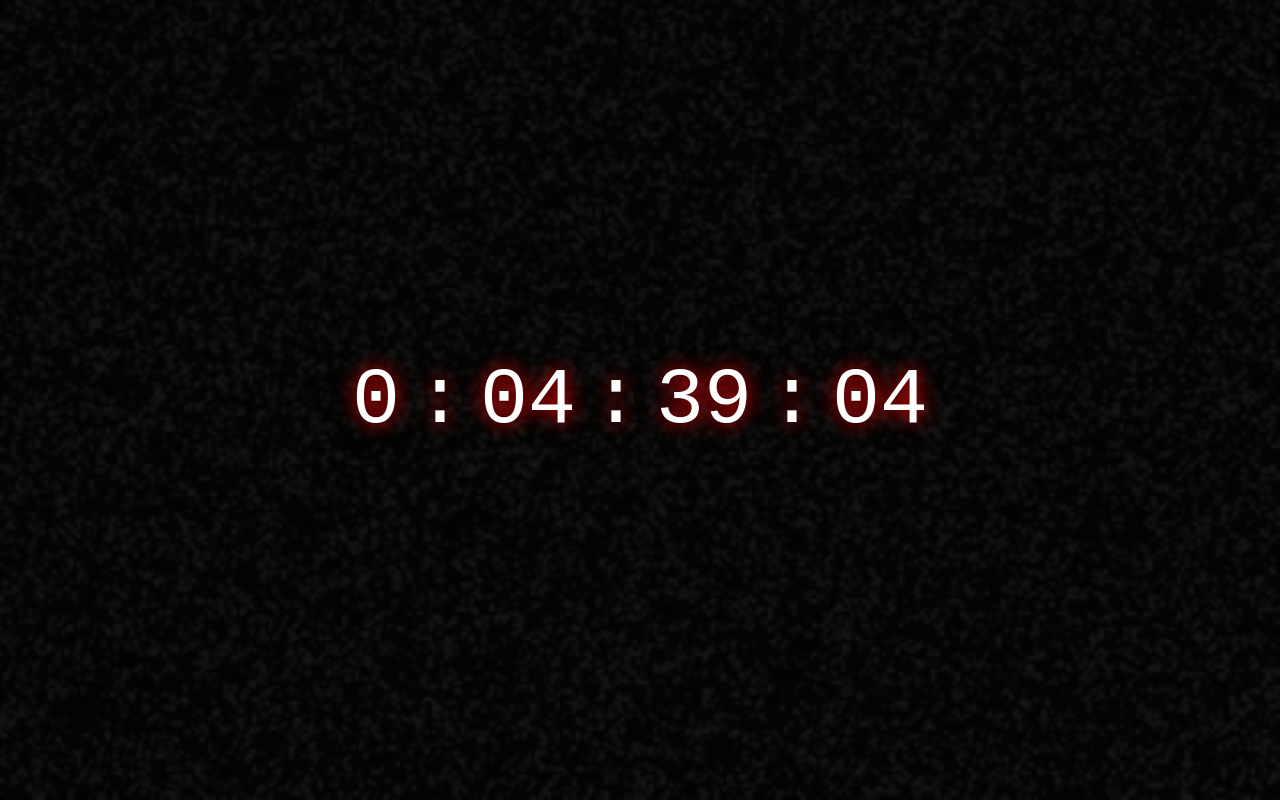
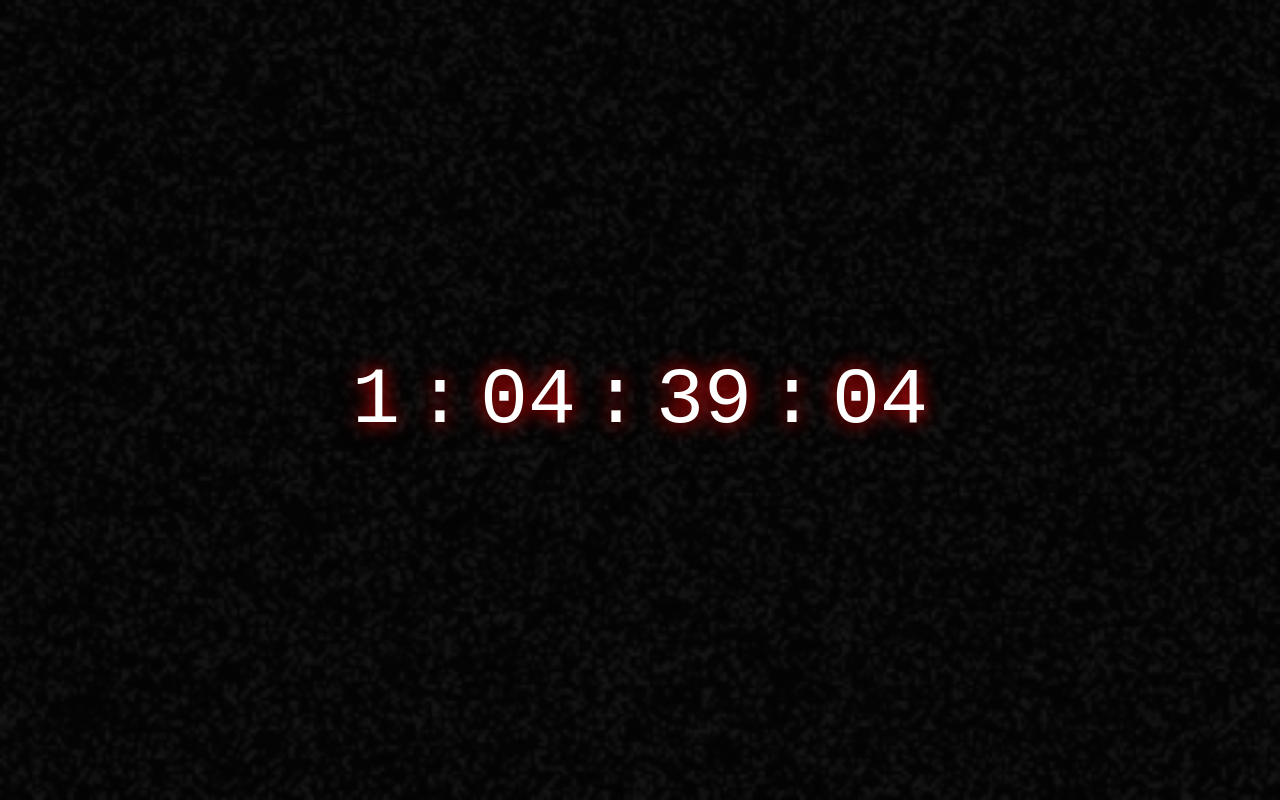
Before and after one commit to urvaal/urval, a plain HTML site: page index.html in a window 1280 px wide. Drawn offline with nearby package versions, Linux system fonts and the light colour scheme.

Commit message:
Update index.html

```diff
--- a/index.html
+++ b/index.html
@@ -79,7 +79,7 @@
     });
 
     const countdown = () => {
-      const endDate = new Date('September 19, 2024 20:00:00').getTime();
+      const endDate = new Date('September 20, 2024 20:00:00').getTime();
       const now = new Date().getTime();
       const timeLeft = endDate - now;
 
```
